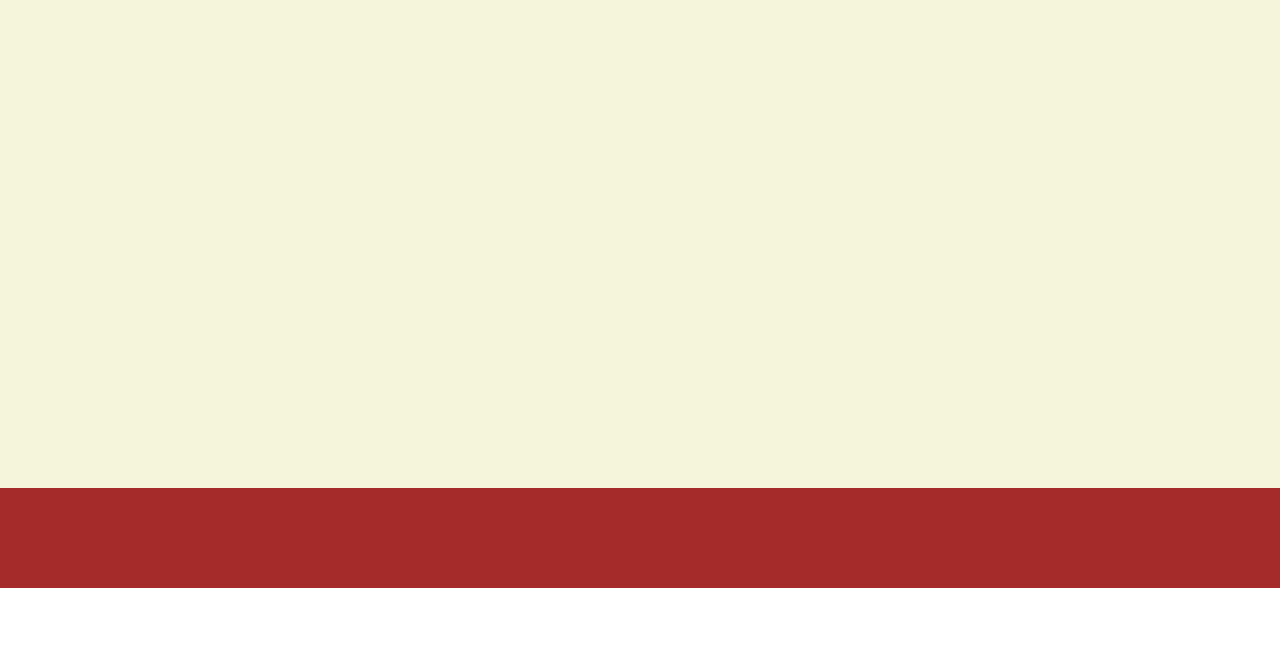
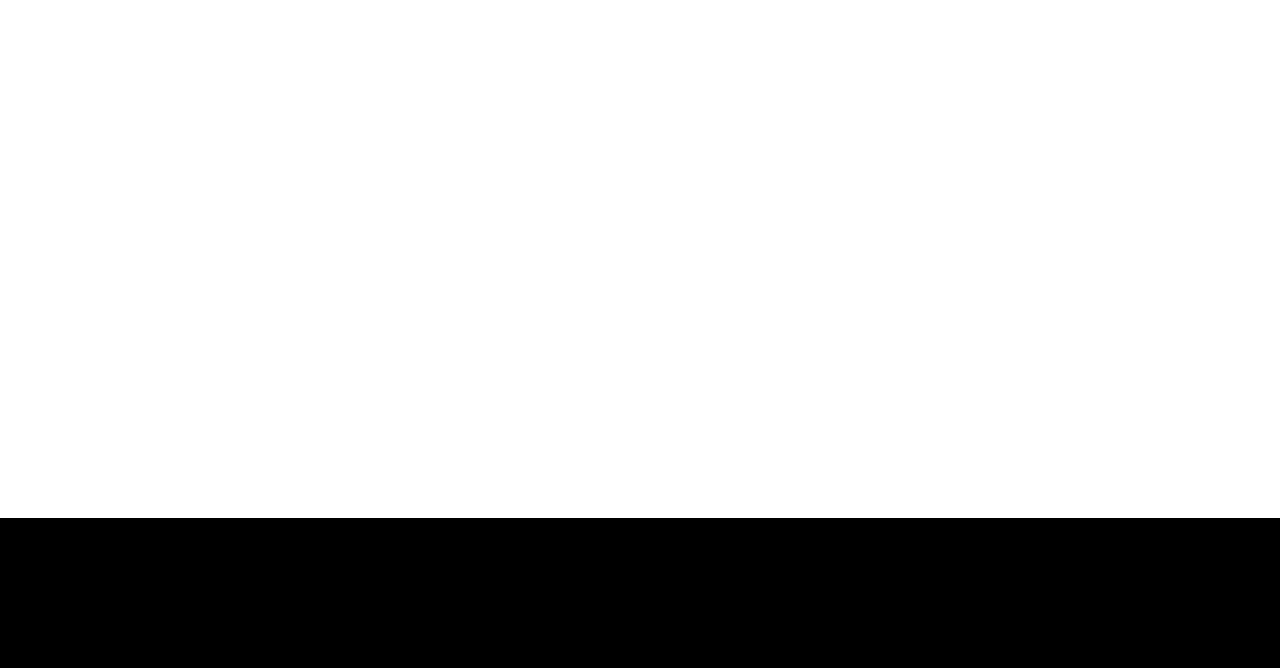
Before and after one commit to yeongsik0914/Personal_Project, a plain HTML site: page index.html in a window 1280 px wide. Shown: the part 132-800 px from the top of the page. Drawn offline with nearby package versions, Linux system fonts and the light colour scheme.

Commit message:
2023-01-13

```diff
--- a/css/common.css
+++ b/css/common.css
@@ -1,8 +1,14 @@
 * {
     margin: 0; padding: 0;
 }
+html, body {
+    height: 100%;
+    font-family:'Noto Sans KR';
+}
+
 body {
-    font-family:'Noto Sans KR';
+    display: flex;
+    flex-direction: column;
 }
 
 ul {
--- a/css/footer.css
+++ b/css/footer.css
@@ -0,0 +1,4 @@
+footer{
+    height: 150px;
+    background-color: black;
+}
--- a/css/main.css
+++ b/css/main.css
@@ -1,6 +1,6 @@
-main > div {
-    height: 550px;
-    background-color: beige;
+main{
+    flex: 1;
+    background-color: white;
 }
 
 #ham_nav {
@@ -14,3 +14,8 @@ main > div {
     overflow-x: hidden;
     transition: 0.5s;
 }
+
+#main_btn {
+    /* border: solid 1px red; */
+    height: 50%;
+}
--- a/footer.html
+++ b/footer.html
@@ -7,6 +7,6 @@
     <title>footer</title>
 </head>
 <body>
-    <div style="background-color: brown; height: 100px;"></div>
+
 </body>
 </html>
--- a/index.html
+++ b/index.html
@@ -13,22 +13,25 @@
     <script src="https://code.jquery.com/jquery-3.6.3.min.js"></script>
 </head>
 <body>
-<div id="ham_nav">
-
-</div>
-<div id="data_wrap">
     <header>
         <div data-includeHTML="Header.html"></div>
     </header>
     <main>
-        <div>
-            <h1> 메인 콘텐츠 화면</h1>
+        <div id="main_nav">
+            <div id="banner">
+
+            </div>
+            <div id="main_btn">
+                <div></div>
+                <div></div>
+            </div>
+            <div style="clear: both;"></div>
         </div>
     </main>
     <footer>
         <div data-includeHTML="footer.html"></div>
     </footer>
-</div>
+
 
 
 
```
